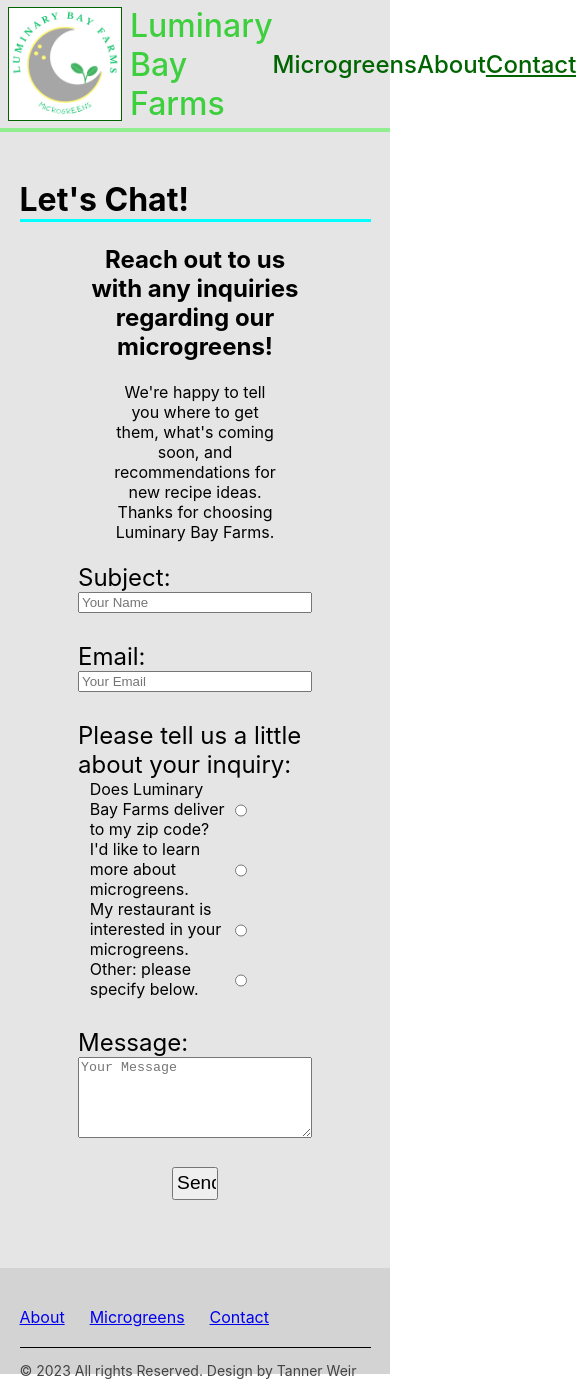
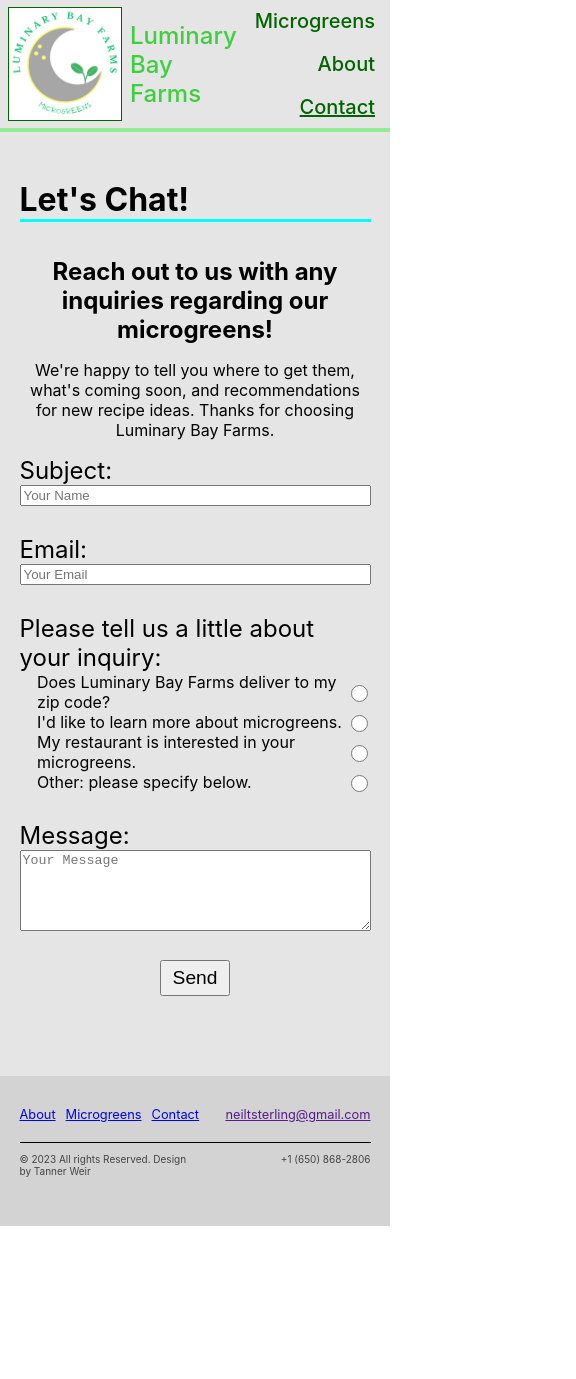
Before and after one commit to TWeir77/luminary-bay-farms, a React (Create React App) app: page /contact in a window 390 px wide. Shown: the whole page, 576 px wide, since content can reach past the window. After the commit the page ends 1226 px from the top, so only its background shows below. Built offline with nearby package versions, Linux system fonts and the light colour scheme.

Commit message:
Apply responsive design

```diff
--- a/src/Components/About/About.css
+++ b/src/Components/About/About.css
@@ -56,3 +56,54 @@
   border-radius: 10px;
   background-color: rgba(0, 255, 0, 0.356);
 }
+
+@media only screen and (max-width: 1300px) {
+  .about-image {
+    width: 30%
+  }
+
+  .about-content {
+    width: 55%
+  }
+}
+
+@media only screen and (max-width: 1000px) {
+  .about-card {
+    flex-direction: column;
+    justify-content: start;
+    max-height: 1000px;
+    height: auto;
+  }
+
+  .column-reversal {
+    flex-direction: column-reverse;
+  }
+
+  .about-content, .about-image {
+    width: 85%;
+  }
+
+  .about-content p {
+    font-size: 12px;
+  }
+
+  .about-image {
+    height: 300px;
+
+  }
+
+  #profile-img {
+    object-position: top;
+    height: 300px;
+  }
+}
+
+@media only screen and (max-width: 760px) {
+  .about-content p {
+    font-size: 12px;
+  }
+
+  .final-message {
+    font-size: 0.7rem;
+  }
+}
--- a/src/Components/About/About.js
+++ b/src/Components/About/About.js
@@ -8,7 +8,7 @@
         <h1>The Story at Luminary Bay Farms!</h1>
         <h2 className="section-title">The Green Thumb</h2>
         <div className="about-card">
-          <img src="../../../images/Neil-Sterling-wide.jpg" className='about-image' alt="Neil Sterling Profile" />
+          <img src="../../../images/Neil-Sterling-wide.jpg" id='profile-img' className='about-image' alt="Neil Sterling Profile" />
           <div className="about-content">
             <h3>Neil Sterling</h3>
             <p>Meet Neil, the founder and owner of Luminary Bay Farms! Neil has always had a passion for nature and the environment. He's a big believer in sustainable living and the organic diet. Neil's love for nature led him to gardening, where he discovered the joy of growing his own food. He quickly realized that there's nothing quite like the taste of fresh, homegrown produce.</p>
@@ -20,7 +20,7 @@
       </div>
       <div className="about-microgreens" id="microgreens-bio">
         <h2 className="section-title">Microgreens</h2>
-        <div className="about-card">
+        <div className="about-card column-reversal">
           <div className="about-content">
             <h3>What Are They?</h3>
             <p>So, by the time you got here, you've at least come to understand that microgreens are tiny little plants, but what exactly <emphasis>are</emphasis> microgreens? Well the short answer is that microgreens are essentially seedlings, or sprouts, of various herbs and vegetables. The truth is, you may have seen them plenty of times before without realizing it, as they are a favorite topping for many chefs.</p>
@@ -39,7 +39,7 @@
             <p>After the average week of TLC, these microgreens will look full and flush with vibrant colors, ready to harvest. These homegrown microgreens will last an average of two weeks in the fridge, although they will surely prove hard to resist. You may find yourself trying not to eat them all in one sitting!</p>
           </div>
         </div>
-        <div className="about-card">
+        <div className="about-card column-reversal">
           <div className="about-content">
             <h3>How To Enjoy Them</h3>
             <p>On to the most exciting part of microgreens, eating them! Aside from a healthy snack, there are countless ways to enjoy these little greens, and you should feel encouraged to experiment as much as possible! However, if you wanna stay simple or you need a hand fueling that imagination, we've got plenty of suggestions for delicious ways to prepare them.</p>
--- a/src/Components/Contact/Contact.css
+++ b/src/Components/Contact/Contact.css
@@ -30,7 +30,6 @@
 
 .radio {
   display: flex;
-  flex: start;
 }
 
 label {
@@ -51,3 +50,21 @@
   text-align: center;
   width: 20%;
 }
+
+@media only screen and (max-width: 1000px) {
+  #form {
+    width: 90%;
+    padding: 5%;
+  }
+}
+
+@media only screen and (max-width: 750px) {
+  label {
+    width: 95%;
+  }
+
+  #form-header, #form-subheader {
+    padding: 0;
+    width: 100%;
+  }
+}
--- a/src/Components/Featured/Featured.css
+++ b/src/Components/Featured/Featured.css
@@ -56,3 +56,15 @@
   border-bottom-left-radius: 10px;
   border-bottom-right-radius: 10px;
 }
+
+@media only screen and (max-width: 1050px) {
+  .product-card img {
+    height: 250px;
+  }
+}
+
+@media only screen and (max-width: 810px) {
+  .product-card img {
+    height: 175px;
+  }
+}
--- a/src/Components/Footer/Footer.css
+++ b/src/Components/Footer/Footer.css
@@ -1,15 +1,24 @@
 footer {
-  height: 3.5rem;
+  height: 100px;
   width: 90%;
-  justify-content: center;
-  padding: 5%;
-  padding-bottom: 8%;
+  padding: 3% 5%;
+  padding-bottom: 5%;
   background-color: lightgray;
 }
 
-footer ul {
+.footer-div {
   display: flex;
+  justify-content: space-between;
+}
+
+#footer-top {
   border-bottom: 1px black solid;
+  padding: 0;
+
+}
+
+.footer-links {
+  display: flex;
   margin: 0;
   padding: 20px 0;
 
@@ -21,7 +30,47 @@
   padding-right: 25px;
 }
 
+#email {
+  text-align: center;
+  color: #551A8B;
+  padding: 20px 0;
+  margin: 0;
+  font-size: 16px;
+}
+
 footer p {
   font-size: 14px;
   color: rgb(67, 67, 67);
 }
+
+
+
+@media only screen and (max-width: 700px) {
+  footer {
+    height: 100px;
+    padding-bottom: 7%;
+  }
+
+  #copyright {
+    width: 50%;
+  }
+}
+
+
+@media only screen and (max-width: 500px) {
+  footer {
+    padding-bottom: 10%;
+  }
+
+  #footer-top, #email {
+    font-size: 0.8rem;
+  }
+
+  li {
+    padding-right: 10px;
+  }
+
+  #footer-bottom p {
+    font-size: 10px;
+  }
+}
--- a/src/Components/Footer/Footer.js
+++ b/src/Components/Footer/Footer.js
@@ -6,13 +6,19 @@
 export default function Footer() {
   return (
     <footer>
-      <ul>
-        <ScrollToTop />
-        <li><Link className='footer-link' to='about' >About</Link></li>
-        <li><Link className='footer-link' to='products' >Microgreens</Link></li>
-        <li><Link className='footer-link' to='contact' >Contact</Link></li>
-      </ul>
-      <p>© 2023 All rights Reserved. Design by Tanner Weir</p>
+      <div className="footer-div" id="footer-top">
+        <ul className="footer-links">
+          <ScrollToTop />
+          <li><Link className='footer-link' to='about' >About</Link></li>
+          <li><Link className='footer-link' to='products' >Microgreens</Link></li>
+          <li><Link className='footer-link' to='contact' >Contact</Link></li>
+        </ul>
+        <a href='mailto:neiltsterling@gmail.com' id="email">neiltsterling@gmail.com</a>
+      </div>
+      <div className="footer-div" id="footer-bottom">
+        <p id="copyright">© 2023 All rights Reserved. Design by Tanner Weir</p>
+        <p>+1 (650) 868-2806</p>
+      </div>
     </footer>
   )
 }
--- a/src/Components/Header/Header.css
+++ b/src/Components/Header/Header.css
@@ -3,7 +3,6 @@
   height: 8rem;
   font-size: 2rem;
   font-weight: 500;
-  /* background-color: rgb(98, 237, 246); */
   background-color: rgb(229, 229, 229);
   padding: 0, 15px;
   margin: 0;
@@ -13,13 +12,11 @@
 }
 
 .home-button {
-  /* padding: 15px; */
   margin: 0;
 }
 
 .home-icon {
-  width: 18%px;
-  height: 50px;
+  height: 100%;
   color: rgb(62, 207, 62);
   text-decoration: none;
   display: flex;
@@ -33,12 +30,36 @@
 }
 
 .nav {
-  padding: 0, 5px;
-  margin-right: 15px;
+  margin: 15px 15px;
+  margin-left: 0;
   display: flex;
   justify-content: space-between;
-  width: 30%;
+  width: 35%;
   font-size: 1.5rem;
+}
+
+@media only screen and (max-width: 900px) {
+  .nav {
+    width: 45%
+  }
+}
+
+@media only screen and (max-width: 700px) {
+  .nav {
+    flex-direction: column;
+    align-items: end;
+    width: 25%;
+    height: 100%;
+    font-size: 20px;
+    justify-content: space-around;
+  }
+}
+
+@media only screen and (max-width: 500px) {
+  .home-button {
+    font-size: 24px;
+    width: 55%;
+  }
 }
 
 .inactiveNavLink {
--- a/src/Components/Home/Home.css
+++ b/src/Components/Home/Home.css
@@ -40,6 +40,7 @@
   display: flex;
   flex-direction: column;
   justify-content: center;
+  text-align: center;
   align-items: center;
   text-shadow: black 2px 2px;
 }
@@ -77,12 +78,73 @@
 }
 
 .microgreens-content .button {
-  margin: 10px 38%;
-  margin-top: 50px;
+  margin: 10px auto;
+  margin-top: 30px;
   padding: 10px;
   font-size: 1rem;
   background-color: cyan;
   border: 2px solid darkslategrey;
   border-radius: 8px;
+  justify-self: center;
   text-align: center;
 }
+
+@media only screen and (max-width: 1050px) {
+  .landing-banner, .landing-banner::before {
+    height: 500px;
+  }
+
+  .banner-title h1 {
+    font-size: 3rem;
+  }
+
+  .banner-title h2 {
+    font-size: 1rem
+  }
+
+  .microgreens-container {
+    height: 350px;
+  }
+
+  .microgreens-content p {
+    font-size: 0.9rem;
+    margin: 0;
+  }
+
+  .microgreens-content .button {
+    margin-top: 20px;
+    width: 30%;
+  }
+
+  .microgreens-container img {
+    object-fit: cover;
+  }
+}
+
+@media only screen and (max-width: 810px) {
+  .landing-banner, .landing-banner::before {
+    height: 350px;
+  }
+
+  .microgreens-content .button {
+    margin-top: 10px;
+    width: 30%;
+    font-size: 0.8rem;
+  }
+}
+
+@media only screen and (max-width: 700px) {
+  .microgreens-container {
+    flex-direction: column-reverse;
+    height: auto;
+    padding: 15px 5%;
+  }
+
+  .microgreens-content {
+    padding: 0;
+  }
+  .microgreens-container img {
+    width: 100%;
+    height: 250px;
+  }
+}
--- a/src/Components/Home/Home.js
+++ b/src/Components/Home/Home.js
@@ -19,7 +19,7 @@
           <p>If you didn't know already, microgreens are classified as plants that are harvested, at max, about a week after they start growing. The secret to these tasty little greens is that they pack a mass of nutrients to help the young flora grow. Perfect for salads, garnishes, or even a great snack, microgreens come in a variety of shapes, and colors, rich in potassium, iron, zinc, copper, and magnesium. Peak your interest yet?</p>
           <Link to='/about' className="button" >Learn More!</Link>
         </div>
-        <img src="/images/display-prep.jpg" alt='Microgreens Prep' />
+        <img src="/images/harvest.jpg" alt='Microgreens Prep' />
       </div>
     </main>
   )
--- a/src/Components/Product/Product.css
+++ b/src/Components/Product/Product.css
@@ -29,9 +29,11 @@
 
 .product-img {
   width: 40%;
+  height: 400px;
   box-sizing: border-box;
   border: 3px solid darkslategrey;
   border-radius: 10px;
+  object-fit: cover;
 }
 
 
@@ -44,3 +46,13 @@
   border-top: 4px solid lightgreen;
   border-bottom: 4px solid lightgreen;
 }
+
+@media only screen and (max-width: 700px) {
+  .product-container {
+    flex-direction: column;
+  }
+
+  .product-content, .product-img {
+    width: 100%;
+  }
+}
--- a/src/Components/Products/Products.css
+++ b/src/Components/Products/Products.css
@@ -28,3 +28,19 @@
 .product-list .product-card img {
   height: 300px;
 }
+
+@media only screen and (max-width: 800px) {
+  .products h2 {
+    margin: 20px 40px;
+  }
+
+  .product-list .product-card img {
+    height: 150px;
+  }
+}
+
+@media only screen and (max-width: 600px) {
+  .product-list {
+    grid-template-columns: 1fr 1fr;
+  }
+}
```
